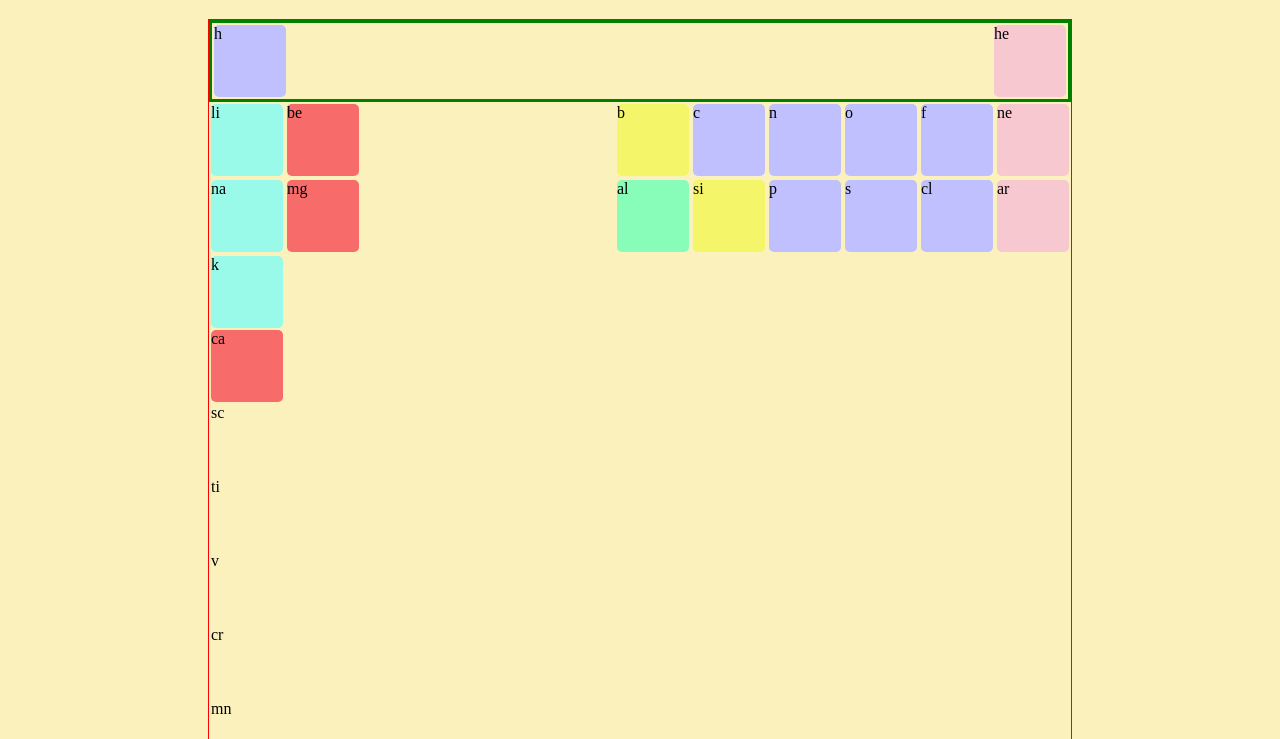
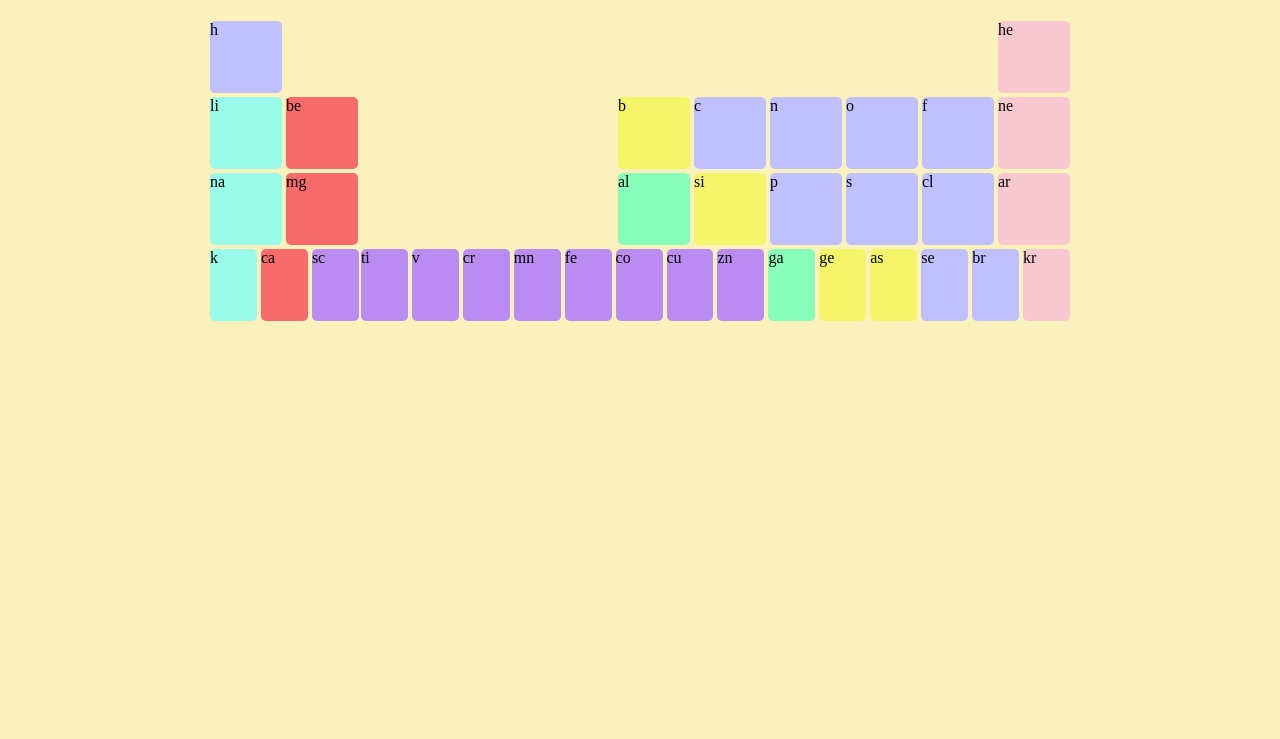
Before and after one commit to teki-gakusha24/element-table, a plain HTML site: page index.html in a window 1280 px wide. Shown: the part 61-800 px from the top of the page. Drawn offline with Linux system fonts and the light colour scheme.

Commit message:
-remove borders +design row 4

```diff
--- a/style.css
+++ b/style.css
@@ -7,14 +7,8 @@ body {
     margin-right: 200px;
 }
 
-.wrapper {
-    border: 1px solid red;
-
-}
-
 .row-1 {
     display: flex;
-    border: 3px solid green;
 }
 
 .row-2 {
@@ -45,6 +39,18 @@ body {
     margin-left: auto;
 }
 
+.titanium {
+    margin-left: auto;
+}
+
+.row-4 {
+    display: flex;
+}
+
+.tran-metal {
+    background: rgb(186, 139, 240);
+}
+
 .gases {
     background: rgb(247, 200, 208);
 }
```
